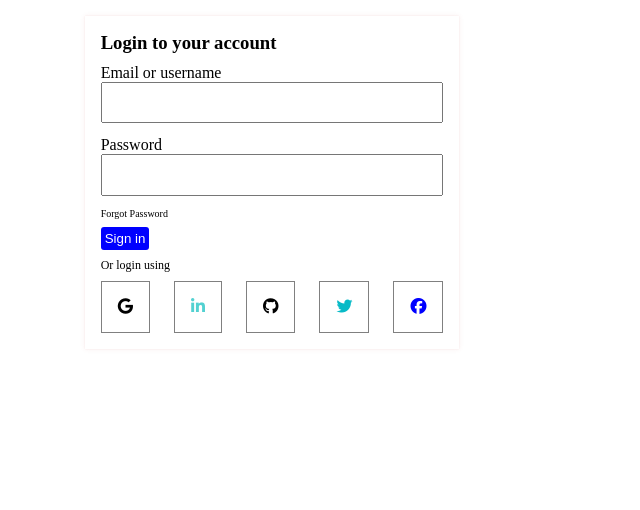
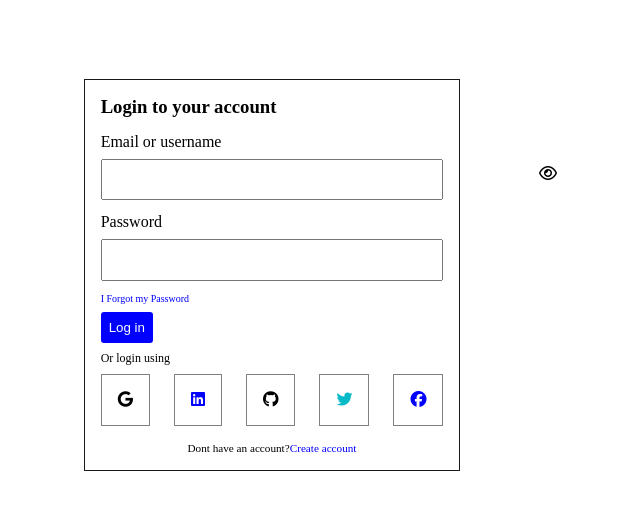
Before and after one commit to irreplaceable-programmer/html-form-1, a plain HTML site: page index.html in a window 1280 px wide. Shown: the whole page, without its empty margins (368-1008 px from the left). Drawn offline with Linux system fonts and the light colour scheme.

Commit message:
my selar account clonee

```diff
--- a/index.html
+++ b/index.html
@@ -17,25 +17,26 @@
       <div class="wrapper">
         <h3 class="title">Login to your account</h3>
         <div class="inputs">
-          <label for="">Email or username</label>
+          <label class="email" for="">Email or username</label>
           <input type="text" />
         </div>
         <div class="inputs">
           <label for="">Password</label>
-          <input type="text" />
+          <input type="password" class="password-input" />
+          <i class="fa fa-eye" aria-hidden="true"></i>
         </div>
-        <div class="forgot">Forgot Password</div>
+        <div class="forgot">I Forgot my Password</div>
         <div class="btn-wrapper">
-          <button class="btn">Sign in</button>
+          <button class="btn">Log in</button>
         </div>
         <div class="login">Or login using</div>
-        <div class="social icon"></div>
+        <div class="social icon">
           <ul class="list">
             <li class="list-item">
               <i class="fa fa-google" aria-hidden="true"></i>
             </li>
             <li class="list-item">
-            <i class="fa fa-linkedin" aria-hidden="true"></i>
+              <i class="fa fa-linkedin-square" aria-hidden="true"></i>
             </li>
             <li class="list-item">
               <i class="fa fa-github" aria-hidden="true"></i>
@@ -48,6 +49,8 @@
             </li>
           </ul>
         </div>
+        <p class="dont">Dont have an account? <a class="last" href="">   Create account</a></p>
+      </div>
     </div>
   </body>
 </html>
--- a/style.css
+++ b/style.css
@@ -1,67 +1,93 @@
-*{
+* {
   margin: 0;
   padding: 0;
   box-sizing: border-box;
 }
-.parent{
+.parent {
   justify-content: center;
   align-items: center;
   display: flex;
 }
-.inputs{
+.inputs {
   flex-direction: column;
   display: flex;
-    margin-bottom: .8rem;
+  margin-bottom: 0.8rem;
 }
-.wrapper{
-    box-shadow: rgba(199, 74, 74, 0.1) 0px 0px 5px 0px,
-    rgba(222, 15, 15, 0.1) 0px 0px 1px 0px;
+.wrapper {
+  box-shadow: rgba(255, 255, 255, 0.2) 0px 0px 0px 1px inset,
+    rgba(0, 0, 0, 0.9) 0px 0px 0px 1px;
   padding: 1rem;
   margin: 1rem;
+  margin-top: 5rem;
 }
-.title{
-    margin-bottom: 10px;
+.title {
+  margin-bottom: 15px;
+  cursor: pointer;
 }
-.forgot{
+.password-input {
+  position: relative;
+}
+
+.fa-eye {
+  position: absolute;
+  top: 165px;
+  right: 355px;
+  cursor: pointer;
+}
+.forgot {
   font-size: 10px;
+  color: blue;
 }
-.btn-wrapper{
-    margin-top: .5rem;
+.btn-wrapper {
+  margin-top: 0.5rem;
 }
-.btn{
+.btn {
   color: white;
   background-color: blue;
   border: none;
-    padding: 4px;
+  padding: 8px;
   border-radius: 3px;
+  cursor: pointer;
 }
-.login{
+.login {
   font-size: 12px;
-    margin-top: .5rem;
+  margin-top: 0.5rem;
 }
-input{
-    padding: .7rem;
+input {
+  padding: 0.7rem;
+  margin-top: 0.5rem;
 }
-.list{
+.list {
   display: flex;
   gap: 1.5rem;
   list-style: none;
-    margin-top: .5rem;
+  margin-top: 0.5rem;
 }
-.list-item{
+.list-item {
   border: 1px solid grey;
   padding: 1rem;
   background-color: white;
 }
-.fa-linkedin{
-    color: rgba(10, 189, 189, 0.701);
+.fa-linkedin-square {
+  color: blue;
 }
-.fa-facebook-official{
-    color: blue
+.fa-facebook-official {
+  color: blue;
   /* background-color: white; */
-
 }
-.fa-twitter{
+.fa-twitter {
   color: rgb(7, 186, 199);
   /* background-color: blue; */
 }
+.dont {
+  margin-top: 1rem;
+  font-size: 0.7rem;
+  align-items: center;
+  justify-content: center;
+  display: flex;
+}
+.last {
+  list-style: none;
+  color: blue;
+  text-decoration: none;
+}
```
Lines whose indentation alone changed are shown as unchanged.
